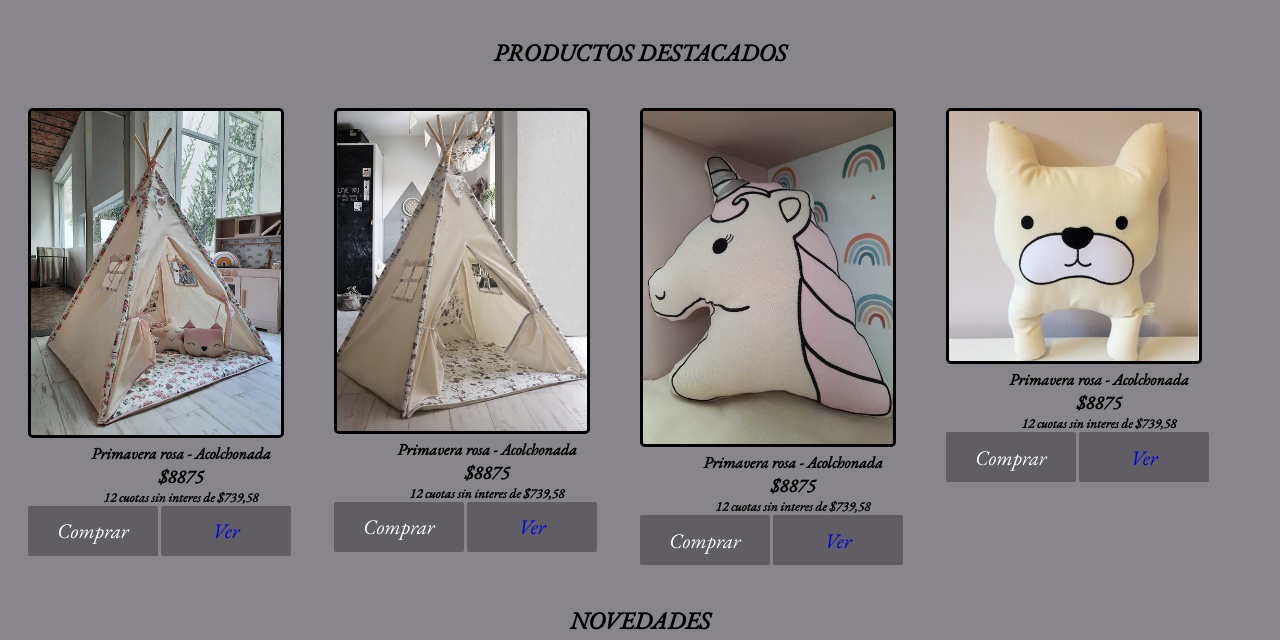
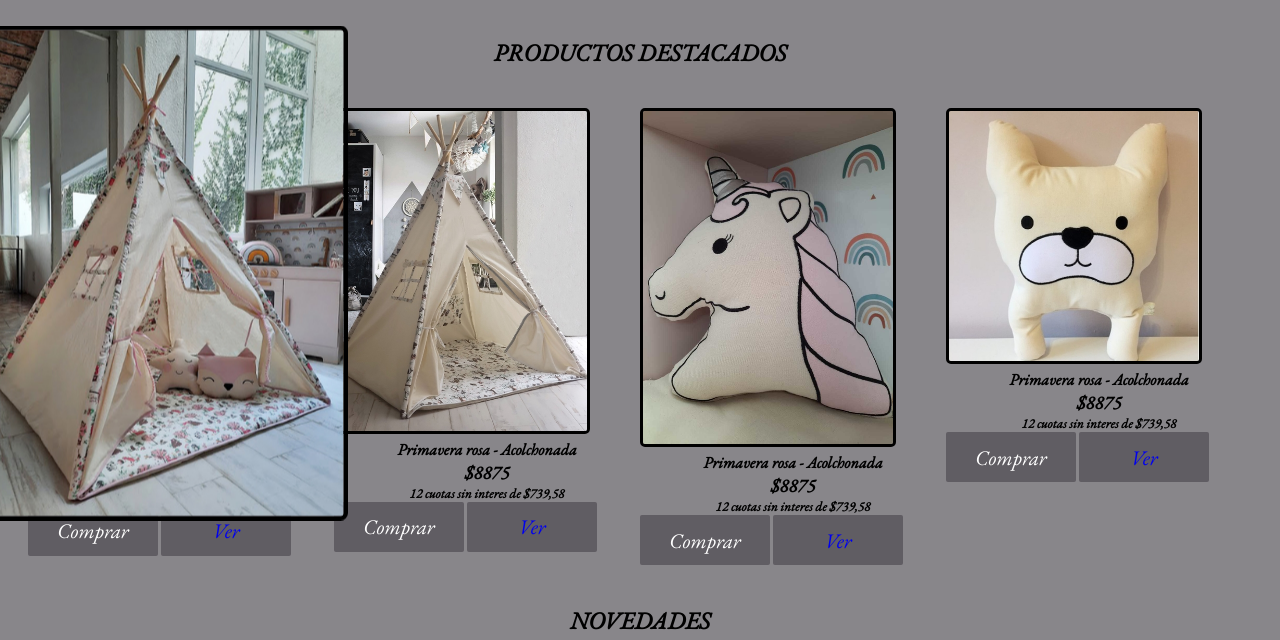
Before and after one commit to alejocap40/coder, a plain HTML site: page index.html in a window 1280 px wide. In both pictures the pointer is over the picture 156 px from the left and 350 px from the top of the page. Shown: the part 78-718 px from the top of the page. Drawn offline with nearby package versions, Linux system fonts and the light colour scheme.

Commit message:
zoom en productos

```diff
--- a/css/styles.css
+++ b/css/styles.css
@@ -93,7 +93,10 @@ main h2 {
     margin: 40px;
 }
 
-
+.destacados img:hover {
+    transform: scale(1.5);
+    transition: 0.3s;
+}
 
 .prodDest {
     display: flex;
```
